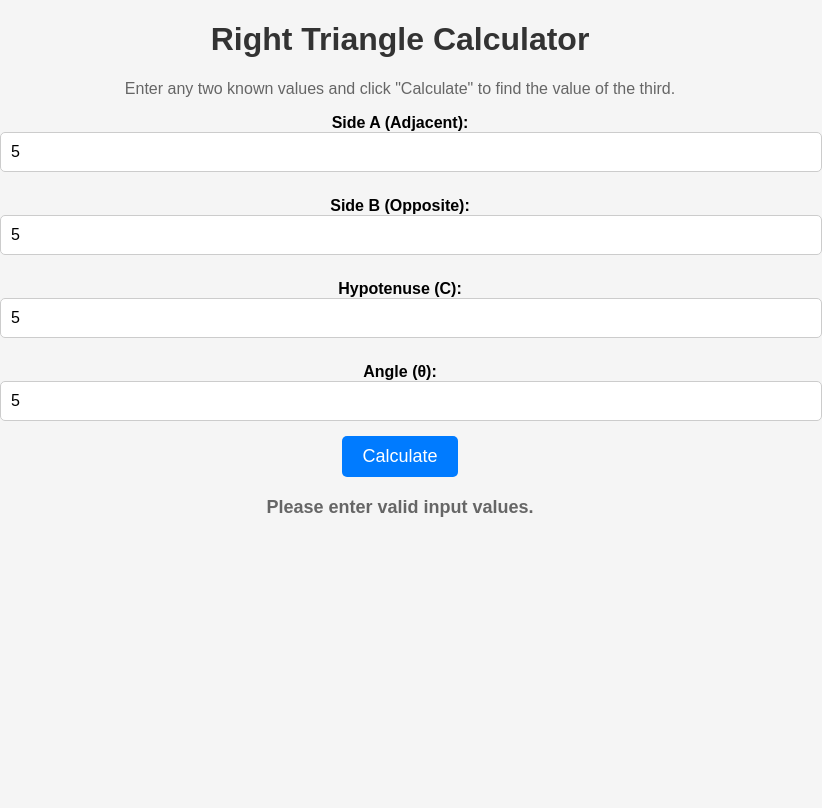
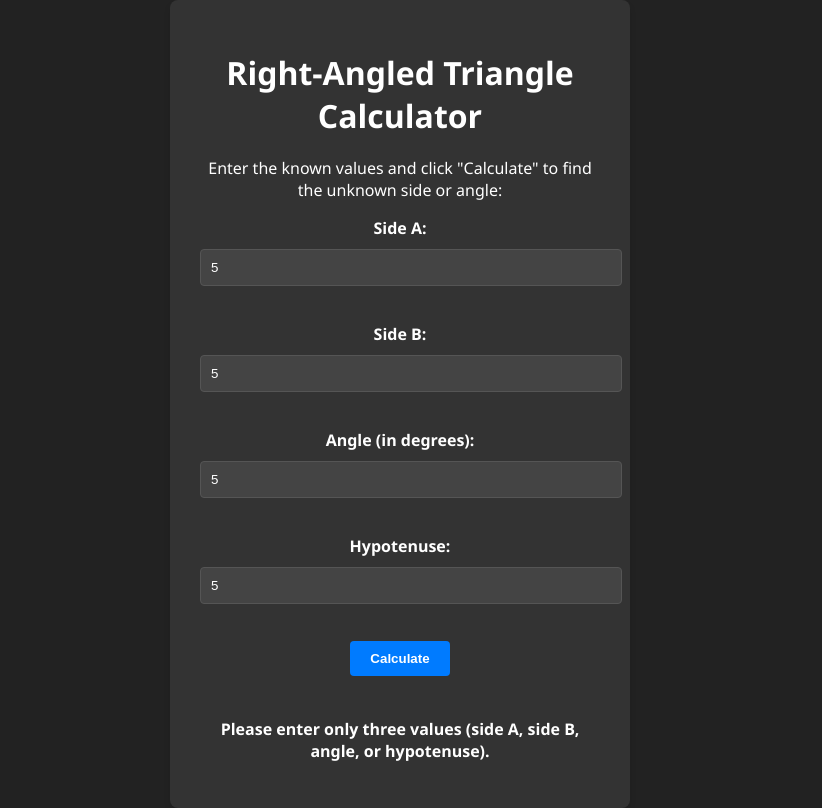
Before and after one commit to pranubaita/Right-Angle-Triangle-calculator, an Electron app: page index.html in a window 800 px wide. Both pictures are taken after typing "5", "5", "5", "5" into the empty fields and a click on the button "Calculate". Shown: the whole page, 822 px wide, since content can reach past the window. Drawn offline with Linux system fonts and the light colour scheme.

Commit message:
Add files via upload

```diff
--- a/index.html
+++ b/index.html
@@ -1,47 +1,60 @@
 <!DOCTYPE html>
 <html>
 <head>
-    <title>Right Triangle Calculator</title>
+    <title>Triangle Calculator</title>
     <style>
         body {
-            font-family: Arial, sans-serif;
-            background-color: #f5f5f5;
+            font-family: 'Segoe UI', Tahoma, Geneva, Verdana, sans-serif;
+            background-color: #222;
+            color: #fff;
             margin: 0;
-            padding: 0;
+            display: flex;
+            justify-content: center;
+            align-items: center;
+            min-height: 100vh;
+        }
+
+        .container {
+            background-color: #333;
+            padding: 30px;
+            border-radius: 8px;
+            box-shadow: 0 4px 6px rgba(0, 0, 0, 0.1);
             text-align: center;
+            max-width: 400px;
+            width: 100%;
         }
 
         h1 {
-            color: #333;
-        }
-
-        p {
-            color: #666;
+            color: #fff;
+            margin-bottom: 20px;
         }
 
         label {
             display: block;
+            margin-bottom: 10px;
             font-weight: bold;
-            margin-top: 10px;
+            color: #fff;
         }
 
         input[type="number"] {
             width: 100%;
             padding: 10px;
             margin-bottom: 15px;
-            border: 1px solid #ccc;
-            border-radius: 5px;
-            font-size: 16px;
+            border: 1px solid #555;
+            background-color: #444;
+            color: #fff;
+            border-radius: 4px;
         }
 
         button {
+            background-color: #007BFF;
+            color: #fff;
             padding: 10px 20px;
-            background-color: #007bff;
-            color: #fff;
             border: none;
-            border-radius: 5px;
-            font-size: 18px;
+            border-radius: 4px;
             cursor: pointer;
+            font-weight: bold;
+            transition: background-color 0.2s;
         }
 
         button:hover {
@@ -49,68 +62,75 @@
         }
 
         #result {
-            font-size: 18px;
+            margin-top: 20px;
             font-weight: bold;
-            margin-top: 20px;
+            color: #fff;
         }
     </style>
-
-
 </head>
 <body>
-<h1>Right Triangle Calculator</h1>
-<p>Enter any two known values and click "Calculate" to find the value of the third.</p>
-
-<label for="sideA">Side A (Adjacent):</label>
-<input type="number" id="sideA" placeholder="Side A">
-
-<label for="sideB">Side B (Opposite):</label>
-<input type="number" id="sideB" placeholder="Side B">
-
-<label for="hypotenuse">Hypotenuse (C):</label>
-<input type="number" id="hypotenuse" placeholder="Hypotenuse (C)">
-
-<label for="angle">Angle (θ):</label>
-<input type="number" id="angle" placeholder="Angle (θ)">
-
-<button onclick="calculate()">Calculate</button>
-
-<p id="result"></p>
+<div class="container">
+    <h1>Right-Angled Triangle Calculator</h1>
+    <p>Enter the known values and click "Calculate" to find the unknown side or angle:</p>
+    <label for="sideA">Side A:</label>
+    <input type="number" id="sideA" placeholder="Enter side A">
+    <br><br>
+    <label for="sideB">Side B:</label>
+    <input type="number" id="sideB" placeholder="Enter side B">
+    <br><br>
+    <label for="angle">Angle (in degrees):</label>
+    <input type="number" id="angle" placeholder="Enter angle">
+    <br><br>
+    <label for="hypotenuse">Hypotenuse:</label>
+    <input type="number" id="hypotenuse" placeholder="Enter hypotenuse">
+    <br><br>
+    <button onclick="calculate()">Calculate</button>
+    <br><br>
+    <p id="result"></p>
+</div>
 
 <script>
     function calculate() {
         const sideA = parseFloat(document.getElementById("sideA").value);
         const sideB = parseFloat(document.getElementById("sideB").value);
+        const angle = parseFloat(document.getElementById("angle").value);
         const hypotenuse = parseFloat(document.getElementById("hypotenuse").value);
-        const angle = parseFloat(document.getElementById("angle").value);
 
-        if (!isNaN(sideA) && !isNaN(sideB) && isNaN(hypotenuse) && isNaN(angle)) {
-            // Calculate the hypotenuse using Pythagoras' theorem
+        let result = "";
+
+        if (!isNaN(sideA) && !isNaN(sideB) && !isNaN(angle) && !isNaN(hypotenuse)) {
+            result = "Please enter only three values (side A, side B, angle, or hypotenuse).";
+        } else if (!isNaN(sideA) && !isNaN(sideB)) {
+            // Calculate the hypotenuse using Pythagoras' Theorem
             const hypotenuse = Math.sqrt(Math.pow(sideA, 2) + Math.pow(sideB, 2));
-            document.getElementById("result").innerHTML = `Hypotenuse (C) = ${hypotenuse.toFixed(2)}`;
-        } else if (!isNaN(sideA) && isNaN(sideB) && !isNaN(hypotenuse) && isNaN(angle)) {
-            // Calculate side B using Pythagoras' theorem
-            const sideB = Math.sqrt(Math.pow(hypotenuse, 2) - Math.pow(sideA, 2));
-            document.getElementById("result").innerHTML = `Side B = ${sideB.toFixed(2)}`;
-        } else if (isNaN(sideA) && !isNaN(sideB) && isNaN(hypotenuse) && !isNaN(angle)) {
-            // Calculate side A using trigonometric ratio (tan)
-            const sideA = sideB / Math.tan(angle * (Math.PI / 180));
-            document.getElementById("result").innerHTML = `Side A = ${sideA.toFixed(2)}`;
-        } else if (isNaN(sideA) && isNaN(sideB) && !isNaN(hypotenuse) && !isNaN(angle)) {
-            // Calculate side B using trigonometric ratio (sin)
-            const sideB = hypotenuse * Math.sin(angle * (Math.PI / 180));
-            document.getElementById("result").innerHTML = `Side B = ${sideB.toFixed(2)}`;
-        } else if (isNaN(sideA) && !isNaN(sideB) && isNaN(hypotenuse) && isNaN(angle)) {
-            // Calculate hypotenuse using Pythagoras' theorem
-            const hypotenuse = sideB / Math.sin(angle * (Math.PI / 180));
-            document.getElementById("result").innerHTML = `Hypotenuse (C) = ${hypotenuse.toFixed(2)}`;
-        } else if (!isNaN(sideA) && isNaN(sideB) && isNaN(hypotenuse) && !isNaN(angle)) {
-            // Calculate side B using trigonometric ratio (cos)
-            const sideB = sideA * Math.tan(angle * (Math.PI / 180));
-            document.getElementById("result").innerHTML = `Side B = ${sideB.toFixed(2)}`;
+            result = `Hypotenuse (C): ${hypotenuse.toFixed(2)} units`;
+        } else if (!isNaN(sideA) && !isNaN(angle)) {
+            // Calculate side B using trigonometric ratios (sin)
+            const sideB = sideA * Math.sin(angle * (Math.PI / 180));
+            result = `Side B: ${sideB.toFixed(2)} units`;
+        } else if (!isNaN(sideB) && !isNaN(angle)) {
+            // Calculate side A using trigonometric ratios (cos)
+            const sideA = sideB * Math.cos(angle * (Math.PI / 180));
+            result = `Side A: ${sideA.toFixed(2)} units`;
+        } else if (!isNaN(sideA) && !isNaN(hypotenuse)) {
+            // Calculate the angle using side A and hypotenuse
+            const angleRad = Math.acos(sideA / hypotenuse);
+            const angleDeg = (angleRad * 180) / Math.PI;
+            result = `Angle (in degrees): ${angleDeg.toFixed(2)}°`;
+        } else if (!isNaN(sideB) && !isNaN(hypotenuse)) {
+            // Calculate the angle using side B and hypotenuse
+            const angleRad = Math.asin(sideB / hypotenuse);
+            const angleDeg = (angleRad * 180) / Math.PI;
+            result = `Angle (in degrees): ${angleDeg.toFixed(2)}°`;
+        } else if (!isNaN(angle) && !isNaN(hypotenuse)) {
+            // Calculate side A using the angle and hypotenuse
+            const sideA = hypotenuse * Math.cos(angle * (Math.PI / 180));
+            result = `Side A: ${sideA.toFixed(2)} units`;
         } else {
-            document.getElementById("result").innerHTML = "Please enter valid input values.";
+            result = "Invalid input. Please enter valid values.";
         }
+
+        document.getElementById("result").textContent = result;
     }
 </script>
 </body>
```
Also changed, not shown: package.json (+3 -4 lines).
